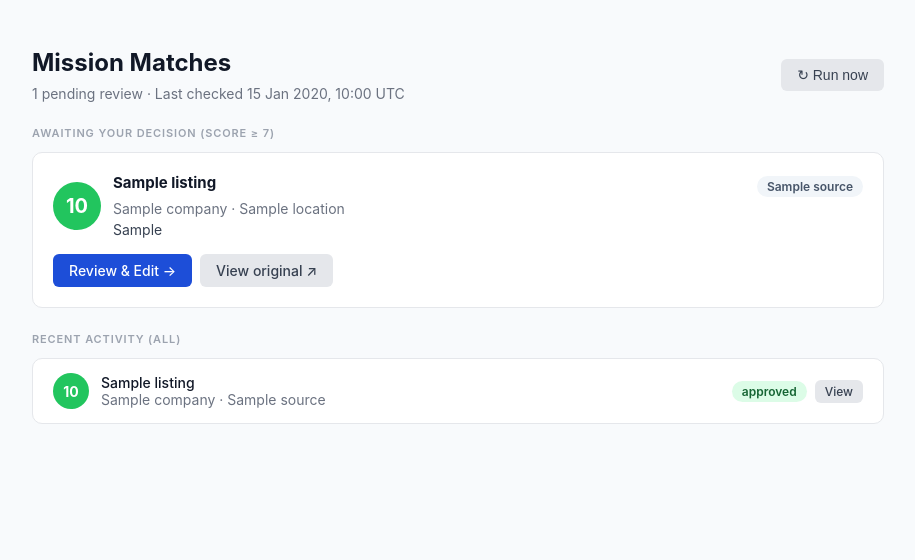
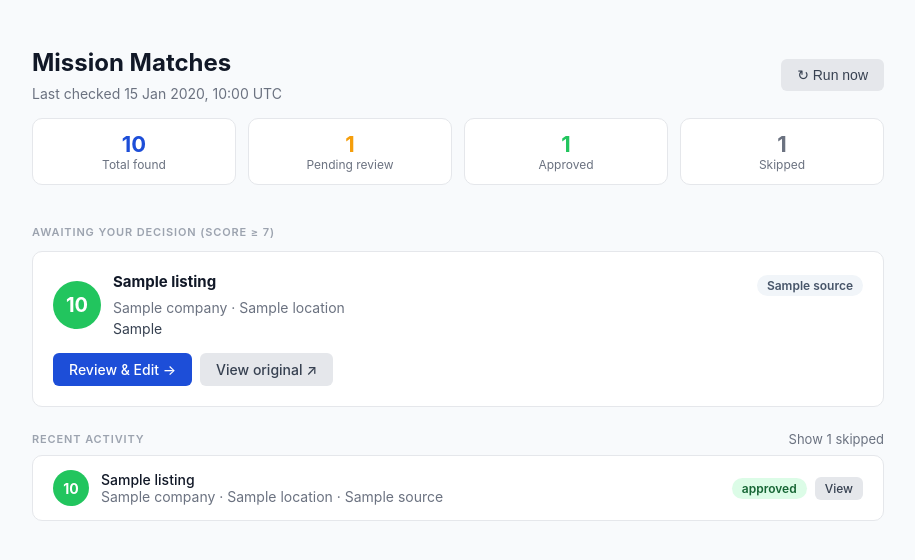
Before and after one commit to teamwabisabi/freelance-hunter, a FastAPI app: template templates/dashboard.html in a window 1280 px wide. Shown: the part 56-616 px from the top of the page, without its empty margins (182-1097 px from the left). Run offline with FastAPI, Linux system fonts and the light colour scheme; the template is opened without the code that fills it: most values are stand-ins (such as "Sample title", 1, 10 or a date in 2020).

Commit message:
added filter to dashboard

```diff
--- a/main.py
+++ b/main.py
@@ -85,15 +85,31 @@ async def root():
 
 
 @app.get("/dashboard", response_class=HTMLResponse)
-async def dashboard(request: Request, msg: str = "", _=Depends(check_auth)):
+async def dashboard(request: Request, msg: str = "", show_skipped: bool = False, _=Depends(check_auth)):
     pending = get_pending_listings(min_score=7)
-    all_listings = get_all_listings(limit=20)
+    all_listings = get_all_listings(limit=100)
+
+    # Counts
+    total = len(all_listings)
+    skipped_count = sum(1 for l in all_listings if l["status"] == "skipped")
+    approved_count = sum(1 for l in all_listings if l["status"] == "approved")
+    submitted_count = sum(1 for l in all_listings if l["status"] == "submitted")
+
+    # Filter unless user wants to see skipped
+    if not show_skipped:
+        all_listings = [l for l in all_listings if l["status"] != "skipped"]
+
     return templates.TemplateResponse("dashboard.html", {
         "request": request,
         "pending": pending,
         "all_listings": all_listings,
         "now": datetime.now(timezone.utc),
         "msg": msg,
+        "show_skipped": show_skipped,
+        "total": total,
+        "skipped_count": skipped_count,
+        "approved_count": approved_count,
+        "submitted_count": submitted_count,
     })
 
 
--- a/templates/dashboard.html
+++ b/templates/dashboard.html
@@ -5,12 +5,10 @@
     <div class="flex justify-between items-center mt-4 mb-2">
         <div>
             <h1>Mission Matches</h1>
-            <p class="text-muted">{{ pending|length }} pending review · Last checked {{ now.strftime('%d %b %Y, %H:%M') }} UTC</p>
+            <p class="text-muted">Last checked {{ now.strftime('%d %b %Y, %H:%M') }} UTC</p>
         </div>
         <form method="post" action="/admin/run-pipeline">
-            <button type="submit" class="btn btn-gray">
-                ↻ Run now
-            </button>
+            <button type="submit" class="btn btn-gray">↻ Run now</button>
         </form>
     </div>
 
@@ -20,6 +18,27 @@
     </div>
     {% endif %}
 
+    <!-- Stats bar -->
+    <div style="display:flex; gap:12px; margin:16px 0;">
+        <div class="card" style="padding:12px 20px; flex:1; text-align:center;">
+            <div style="font-size:22px; font-weight:700; color:#1d4ed8;">{{ total }}</div>
+            <div style="font-size:12px; color:#6b7280;">Total found</div>
+        </div>
+        <div class="card" style="padding:12px 20px; flex:1; text-align:center;">
+            <div style="font-size:22px; font-weight:700; color:#f59e0b;">{{ pending|length }}</div>
+            <div style="font-size:12px; color:#6b7280;">Pending review</div>
+        </div>
+        <div class="card" style="padding:12px 20px; flex:1; text-align:center;">
+            <div style="font-size:22px; font-weight:700; color:#22c55e;">{{ approved_count }}</div>
+            <div style="font-size:12px; color:#6b7280;">Approved</div>
+        </div>
+        <div class="card" style="padding:12px 20px; flex:1; text-align:center;">
+            <div style="font-size:22px; font-weight:700; color:#6b7280;">{{ skipped_count }}</div>
+            <div style="font-size:12px; color:#6b7280;">Skipped</div>
+        </div>
+    </div>
+
+    <!-- Pending review -->
     {% if pending %}
     <div class="section-title mt-6">Awaiting your decision (score ≥ 7)</div>
     {% for listing in pending %}
@@ -54,8 +73,15 @@
     </div>
     {% endif %}
 
+    <!-- Recent activity -->
     {% if all_listings %}
-    <div class="section-title mt-6">Recent activity (all)</div>
+    <div class="flex justify-between items-center mt-6 mb-2">
+        <div class="section-title" style="margin:0;">Recent activity</div>
+        <a href="/dashboard?show_skipped={{ 'false' if show_skipped else 'true' }}"
+           style="font-size:13px; color:#6b7280; text-decoration:none;">
+            {% if show_skipped %}Hide skipped{% else %}Show {{ skipped_count }} skipped{% endif %}
+        </a>
+    </div>
     {% for listing in all_listings %}
     {% set score = listing.match_score or 0 %}
     <div class="card" style="padding:14px 20px;">
@@ -67,7 +93,7 @@
                 </div>
                 <div>
                     <p style="font-size:14px; font-weight:500;">{{ listing.title }}</p>
-                    <p class="text-muted">{{ listing.company or '—' }} · {{ listing.source }}</p>
+                    <p class="text-muted">{{ listing.company or '—' }} · {{ listing.location or '—' }} · {{ listing.source }}</p>
                 </div>
             </div>
             <div class="flex gap-2 items-center">
```
